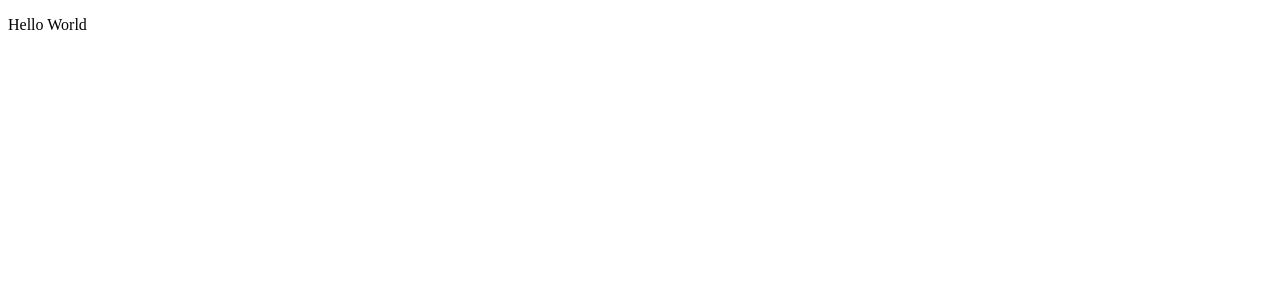
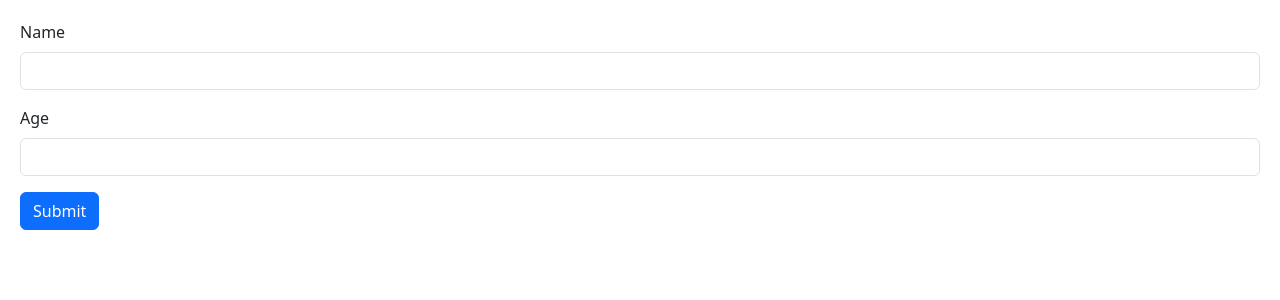
Before and after one commit to Denzy14/login_react, a React (Vite) app: page / in a window 1280 px wide. Shown: the top 300 px of the page. Built offline with nearby package versions, Linux system fonts and the light colour scheme.

Commit message:
InitialForm0606

```diff
--- a/src/App.tsx
+++ b/src/App.tsx
@@ -1,9 +1,9 @@
-import ExpandableText from "./components/ExpandableText";
+import Form from "./components/Form";
 
 function App() {
   return (
     <div>
-      <ExpandableText>Hello World</ExpandableText>
+      <Form />
     </div>
   );
 }
--- /dev/null
+++ b/src/components/Form.tsx
@@ -0,0 +1,35 @@
+import React, { FormEvent, useRef } from "react";
+
+const Form = () => {
+  const nameRef = useRef<HTMLInputElement>(null);
+  const ageRef = useRef<HTMLInputElement>(null);
+  const person = { name: "", age: 0 };
+
+  const handleSubmit = (event: FormEvent) => {
+    event.preventDefault();
+    if (nameRef.current !== null) person.name = nameRef.current.value;
+    if (ageRef.current !== null) person.age = ageRef.current.value;
+    console.log(person);
+  };
+  return (
+    <form onSubmit={handleSubmit}>
+      <div className="mb-3">
+        <label htmlFor="name" className="form-label">
+          Name
+        </label>
+        <input ref={nameRef} id="name" type="text" className="form-control" />
+      </div>
+      <div className="mb-3">
+        <label htmlFor="age" className="form-label">
+          Age
+        </label>
+        <input ref={ageRef} id="age" type="number" className="form-control" />
+      </div>
+      <button className="btn btn-primary" type="submit">
+        Submit
+      </button>
+    </form>
+  );
+};
+
+export default Form;
--- /dev/null
+++ b/src/index.css
@@ -0,0 +1,3 @@
+body {
+    padding: 20px;
+}
--- a/src/main.tsx
+++ b/src/main.tsx
@@ -1,6 +1,8 @@
 import React from "react";
 import ReactDOM from "react-dom/client";
 import App from "./App";
+import "bootstrap/dist/css/bootstrap.css";
+import "./index.css";
 
 ReactDOM.createRoot(document.getElementById("root")!).render(
   <React.StrictMode>
```
